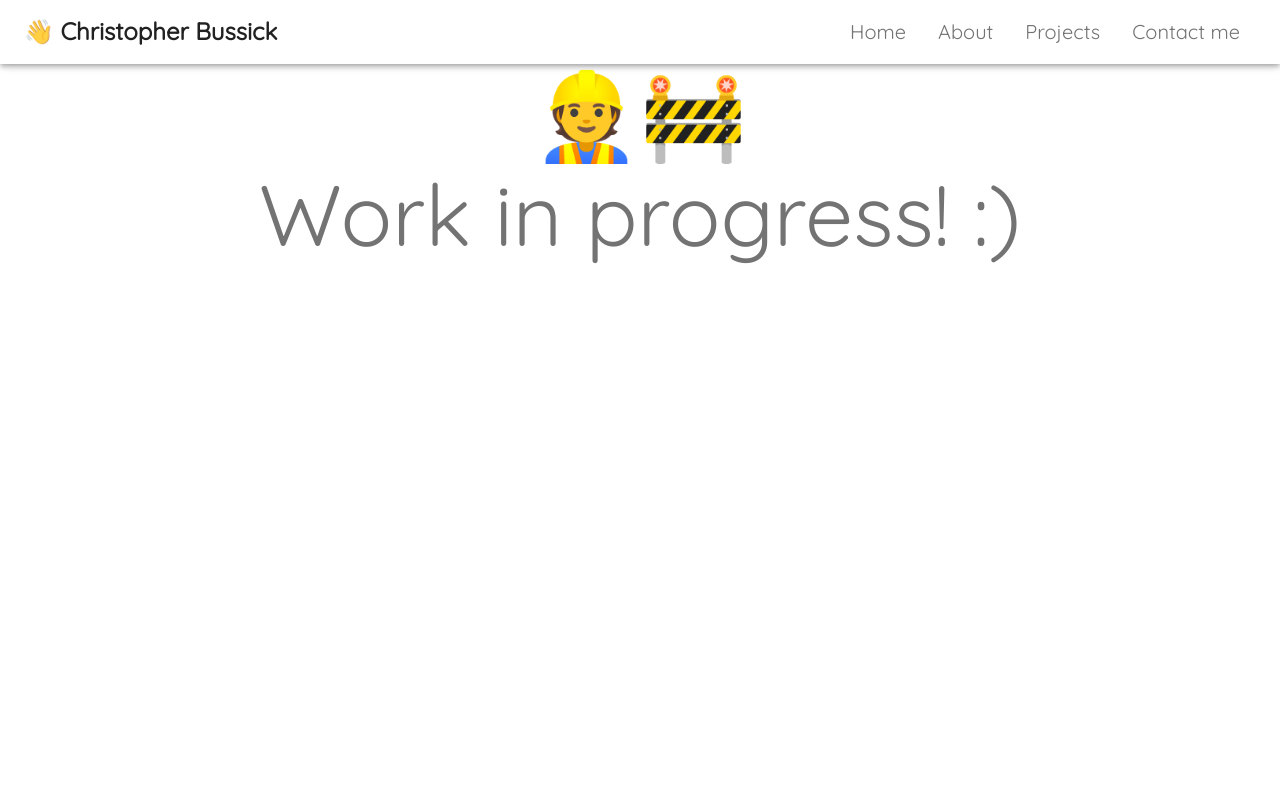
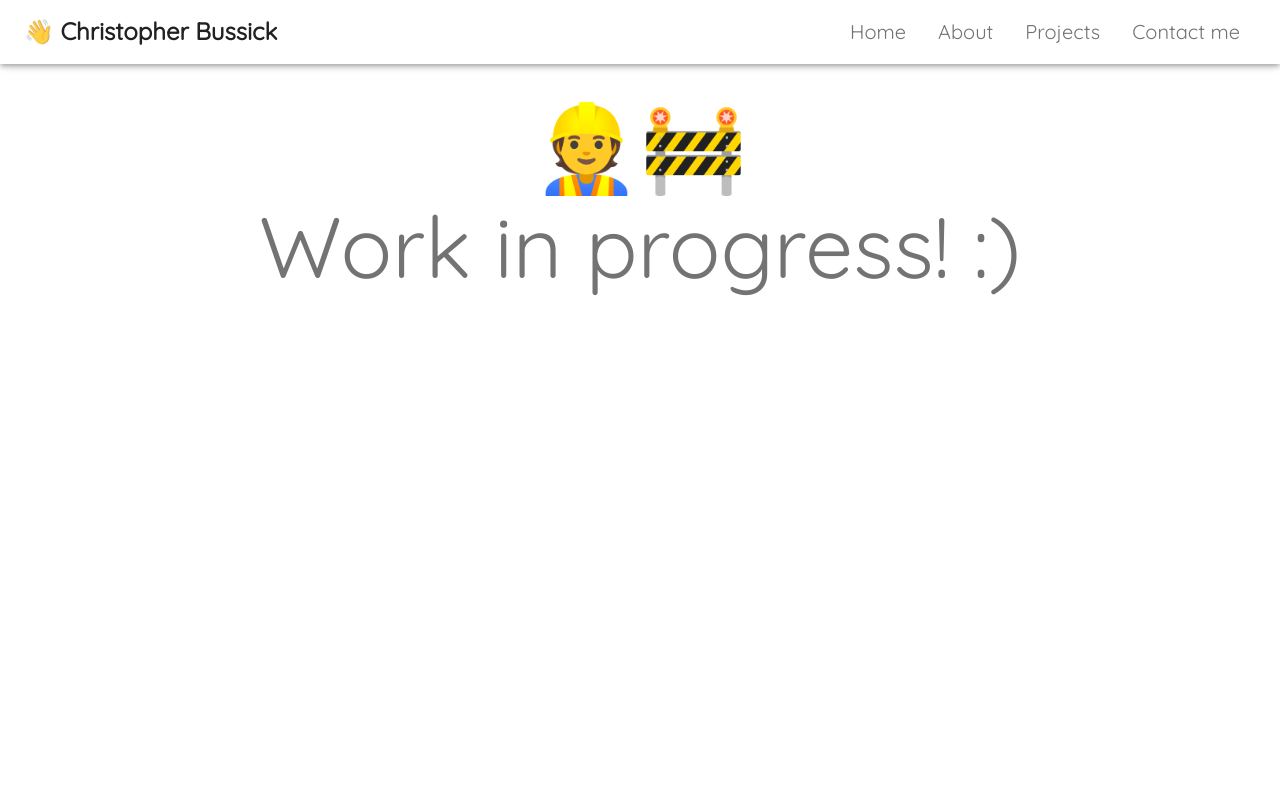
Before and after one commit to cbussick/cb-portfolio, a React (Create React App) app: page / in a window 1280 px wide. Shown: the top 800 px of the page. Built offline with nearby package versions, Linux system fonts and the light colour scheme.

Commit message:
Add sections wrapper

```diff
--- a/src/App.tsx
+++ b/src/App.tsx
@@ -20,10 +20,20 @@ const App = (): JSX.Element => (
       }}
     >
       <CBHeader />
-      <CBHomeSection />
-      <CBAboutSection />
-      <CBProjectsSection />
-      <CBContactSection />
+      <Box
+        sx={{
+          marginTop: theme.spacing(4),
+          display: "flex",
+          flexDirection: "column",
+          justifyContent: "center",
+          alignItems: "center",
+        }}
+      >
+        <CBHomeSection />
+        <CBAboutSection />
+        <CBProjectsSection />
+        <CBContactSection />
+      </Box>
     </Box>
   </ThemeProvider>
 );
```
